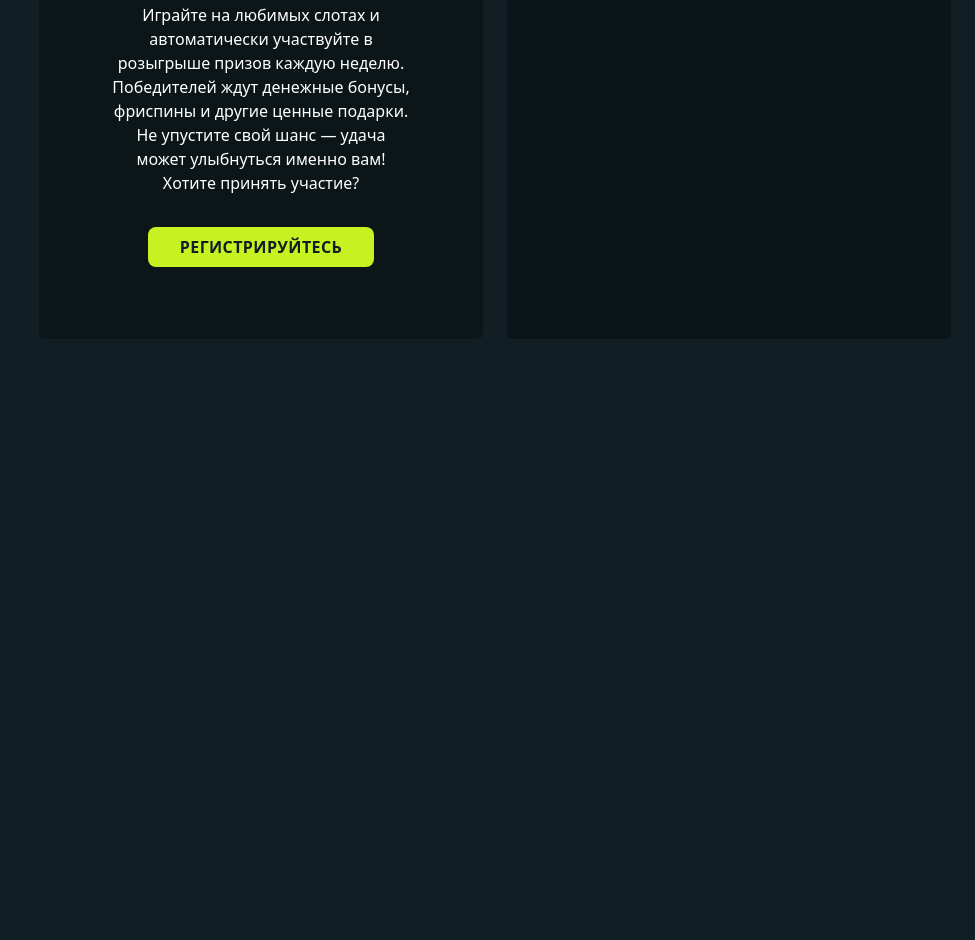
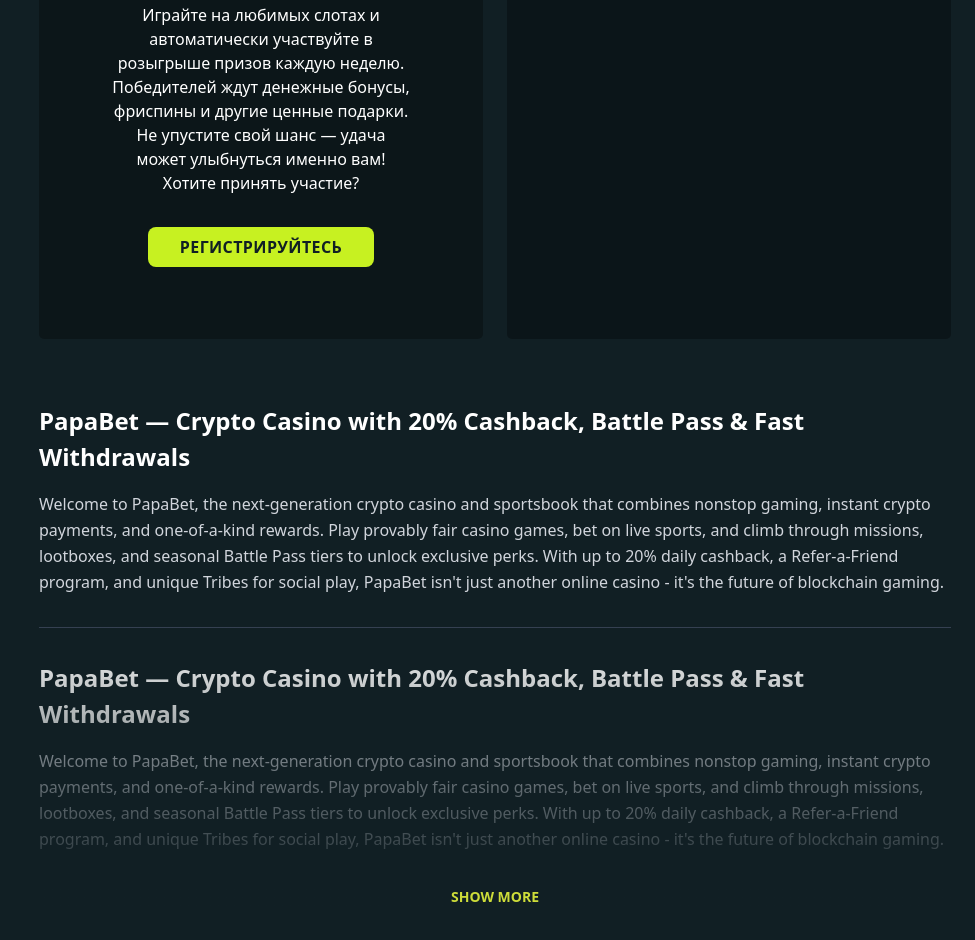
Before and after one commit to Hardyguardy/PapaBet, a website built with Vite: page index.html in a window 1280 px wide. Shown: the part 5693-6633 px from the top of the page, without its empty margins (305-1280 px from the left). Before the commit the page ends 6064 px from the top, so only its background shows below. Built offline with nearby package versions, Linux system fonts and the light colour scheme.

Commit message:
Add descriptional information

```diff
--- a/index.html
+++ b/index.html
@@ -964,6 +964,58 @@
               </div>
             </div>
           </section>
+
+          <!-- PapaBet инфо -->
+          <section class="mt-16 mb-12">
+            <div class="">
+              <h2 class="text-white text-[24px] font-bold mb-4">
+                PapaBet — Crypto Casino with 20% Cashback, Battle Pass & Fast
+                Withdrawals
+              </h2>
+              <p class="text-gray-300 text-base leading-relaxed">
+                Welcome to PapaBet, the next-generation crypto casino and
+                sportsbook that combines nonstop gaming, instant crypto
+                payments, and one-of-a-kind rewards. Play provably fair casino
+                games, bet on live sports, and climb through missions,
+                lootboxes, and seasonal Battle Pass tiers to unlock exclusive
+                perks. With up to 20% daily cashback, a Refer-a-Friend program,
+                and unique Tribes for social play, PapaBet isn't just another
+                online casino - it's the future of blockchain gaming.
+              </p>
+            </div>
+
+            <div class="my-8 border-t border-gray-700"></div>
+
+            <div class="relative">
+              <h2 class="text-white text-[24px] font-bold mb-4">
+                PapaBet — Crypto Casino with 20% Cashback, Battle Pass & Fast
+                Withdrawals
+              </h2>
+              <p class="text-gray-300 text-base leading-relaxed">
+                Welcome to PapaBet, the next-generation crypto casino and
+                sportsbook that combines nonstop gaming, instant crypto
+                payments, and one-of-a-kind rewards. Play provably fair casino
+                games, bet on live sports, and climb through missions,
+                lootboxes, and seasonal Battle Pass tiers to unlock exclusive
+                perks. With up to 20% daily cashback, a Refer-a-Friend program,
+                and unique Tribes for social play, PapaBet isn't just another
+                online casino - it's the future of blockchain gaming.
+              </p>
+
+              <div
+                class="absolute bottom-0 left-0 right-0 h-72 bg-gradient-to-t from-brand-primary to-transparent pointer-events-none"
+              ></div>
+
+              <!-- Кнопка Show More -->
+              <div class="relative mt-8 text-center">
+                <button
+                  class="text-[#cddc39] text-sm font-semibold hover:text-[#b8c935] transition uppercase"
+                >
+                  Show more
+                </button>
+              </div>
+            </div>
+          </section>
         </div>
       </main>
     </div>
```
